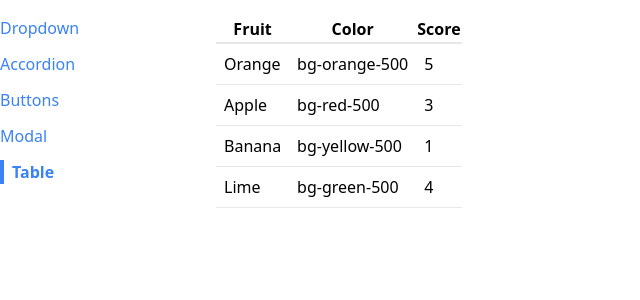
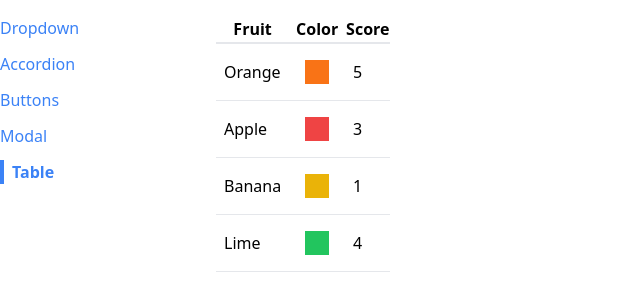
Before and after one commit to Atman-Shah/Modern-React-with-Redux, a React (Create React App) app in the folder 6. comps/: page /table in a window 1280 px wide. Shown: the top 300 px of the page, without its empty margins (0-640 px from the left). Built offline with nearby package versions, Linux system fonts and the light colour scheme.

Commit message:
254th Video - Fixing the Color

```diff
--- a/6. comps/src/pages/TablePage.js
+++ b/6. comps/src/pages/TablePage.js
@@ -10,7 +10,7 @@
 
     const config = [
         { lable: "Fruit", render: (fruit) => fruit.name, },
-        { lable: "Color", render: (fruit) => fruit.color, },
+        { lable: "Color", render: (fruit) => <div className={`p-3 m-2 ${fruit.color}`}/>, },
         { lable: "Score", render: (fruit) => fruit.score, }
     ];
 
```
